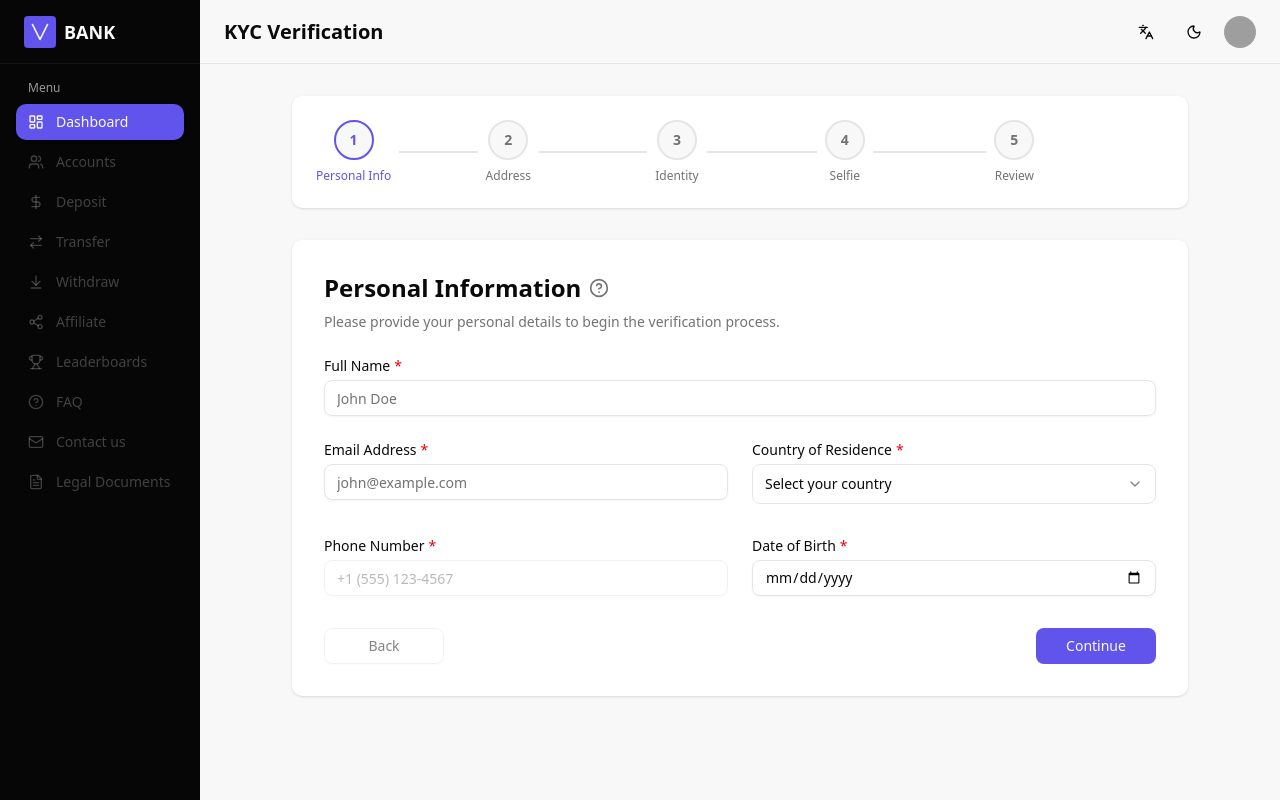
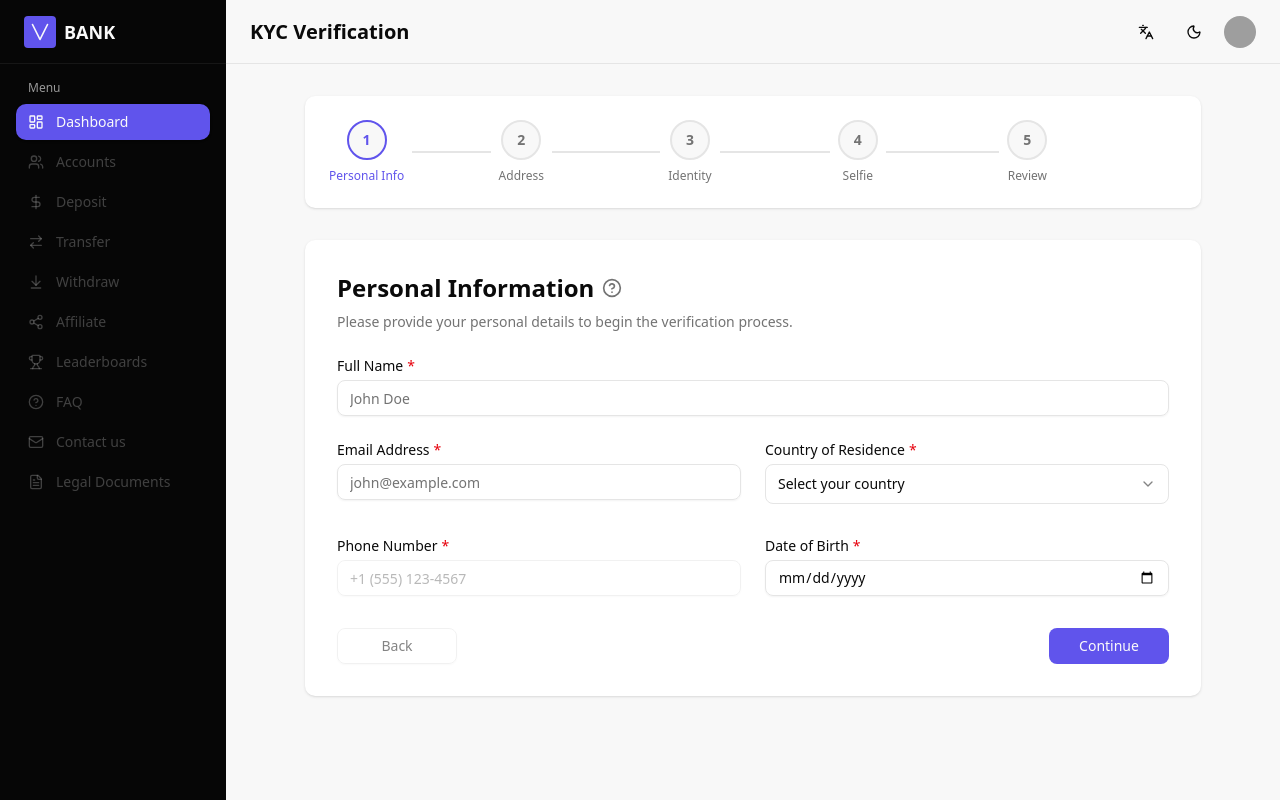
Before and after one commit to HallanCosta/woovi-challanger-kyc, a React (Vite) app: page / in a window 1280 px wide. Built offline with nearby package versions, Linux system fonts and the light colour scheme; grey boxes are pictures that could not be loaded.

Commit message:
chore: sidebar width

```diff
--- a/src/components/kyc/Header.tsx
+++ b/src/components/kyc/Header.tsx
@@ -35,7 +35,7 @@ export function Header() {
         <div className="flex items-center gap-2 md:gap-3">
           {shouldShowInstall && (
             <Button
-              variant="secondary"
+              variant="primary"
               className="w-9 px-0 md:w-auto md:px-4"
               onClick={handleInstall}
               aria-label={t("installApp")}
--- a/src/components/kyc/KycVerification.tsx
+++ b/src/components/kyc/KycVerification.tsx
@@ -4,7 +4,7 @@ import { CheckCircle2, Loader2 } from "lucide-react"
 
 import { Button } from "@/components/ui/Button"
 import { Header } from "@/components/kyc/Header"
-import { Sidebar } from "@/components/kyc/Sidebar"
+import { Sidebar } from "@/components/ui/Sidebar"
 import { ProgressSteps } from "@/components/ui/ProgressSteps"
 import { PersonalInfoStep } from "@/components/kyc/PersonalInfoStep"
 import { Toast, ToastContainer } from "@/components/ui/Toast"
@@ -126,7 +126,7 @@ export function KycVerification() {
     return (
       <div className="flex min-h-screen flex-col bg-background lg:flex-row">
         <Sidebar />
-        <main className="flex-1 lg:ml-[200px]">
+        <main className="flex-1 lg:ml-[226px]">
           <Header />
           <motion.div
             initial={{ opacity: 0, scale: 0.95 }}
@@ -166,7 +166,7 @@ export function KycVerification() {
   return (
     <div className="flex min-h-screen flex-col bg-background lg:flex-row">
       <Sidebar />
-      <main className="flex-1 lg:ml-[200px]">
+      <main className="flex-1 lg:ml-[226px]">
         <Header />
         <div className="p-4 md:p-6 lg:p-8">
           <div className="mx-auto max-w-4xl">
--- a/src/components/ui/Button.tsx
+++ b/src/components/ui/Button.tsx
@@ -15,6 +15,7 @@ const buttonVariants = cva(
         secondary: 'bg-secondary text-secondary-foreground hover:bg-secondary/80',
         ghost: 'hover:bg-accent hover:text-accent-foreground dark:hover:bg-accent/50',
         link: 'text-primary underline-offset-4 hover:underline',
+        primary: 'bg-primary text-primary-foreground hover:bg-primary/90',
       },
       size: {
         default: 'h-9 px-4 py-2 has-[>svg]:px-3',
--- a/src/components/kyc/Sidebar.tsx
+++ b/src/components/ui/Sidebar.tsx
@@ -99,7 +99,8 @@ export function Sidebar() {
         <Menu className="h-6 w-6" />
       </Button>
 
-      <aside className="fixed left-0 top-0 z-40 hidden h-screen w-[200px] bg-sidebar lg:block">{sidebarContent}</aside>
+      {/* Desktop sidebar width updated to 226px */}
+      <aside className="fixed left-0 top-0 z-40 hidden h-screen w-[226px] bg-sidebar lg:block">{sidebarContent}</aside>
 
       {isOpen && (
         <>
```
